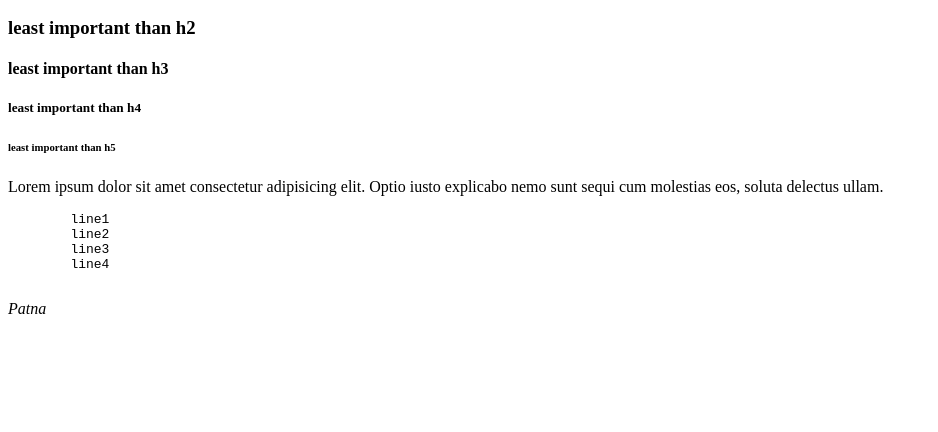
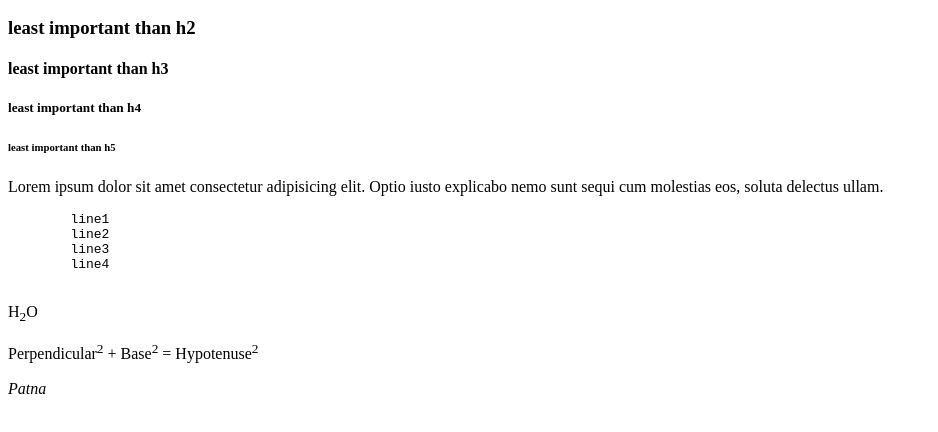
Before and after one commit to Sumit021995/html-start, a plain HTML site: page index.html in a window 1280 px wide. Shown: the part 268-700 px from the top of the page, without its empty margins (0-938 px from the left). Drawn offline with Linux system fonts and the light colour scheme.

Commit message:
file updated

```diff
--- a/index.html
+++ b/index.html
@@ -28,6 +28,8 @@
         line3
         line4
     </pre>
+    <p>H<sub>2</sub>O</p>
+    <p>Perpendicular<sup>2</sup> + Base<sup>2</sup> = Hypotenuse<sup>2</sup> </p>
 
     <address>Patna</address>
     </footer>
```
